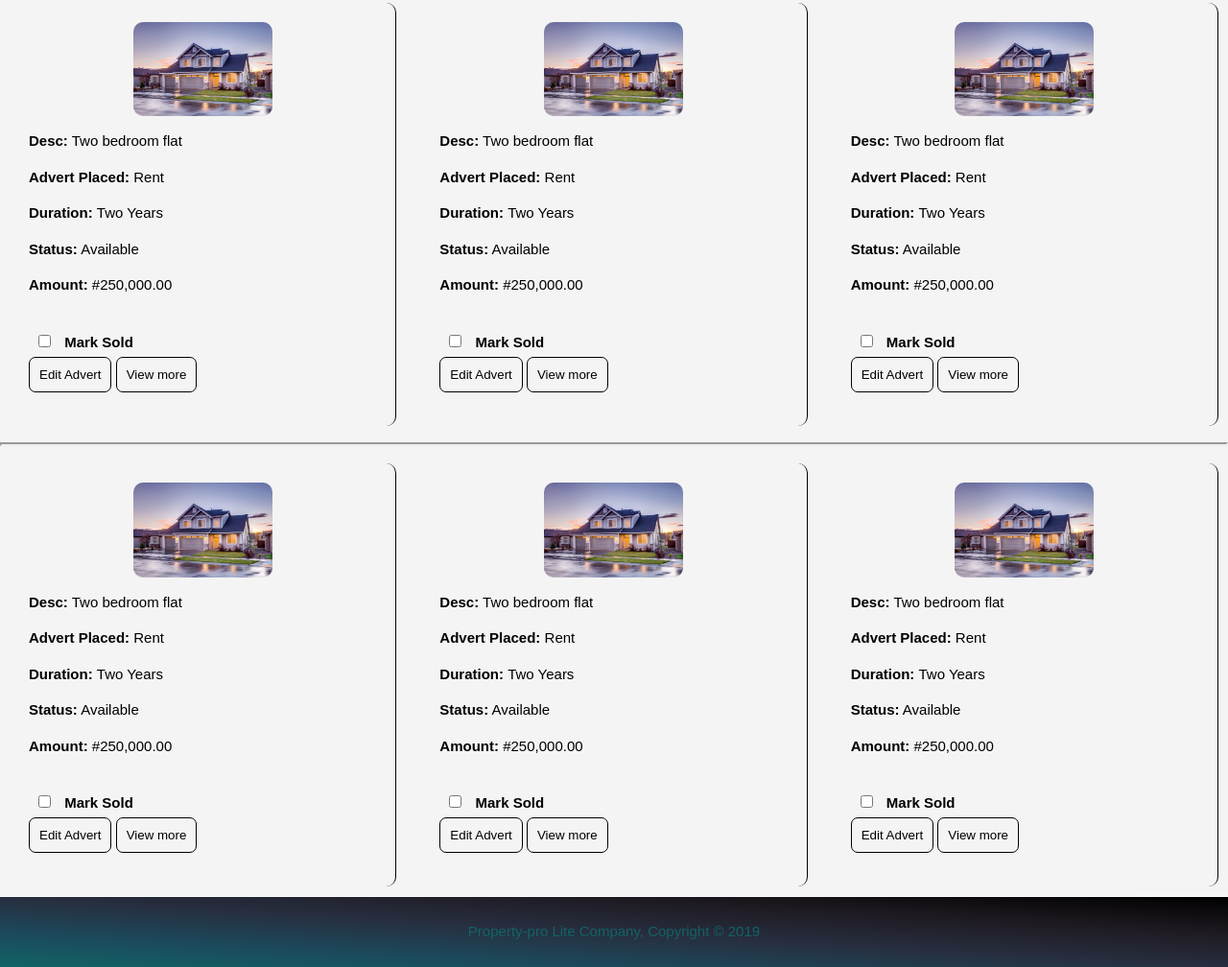
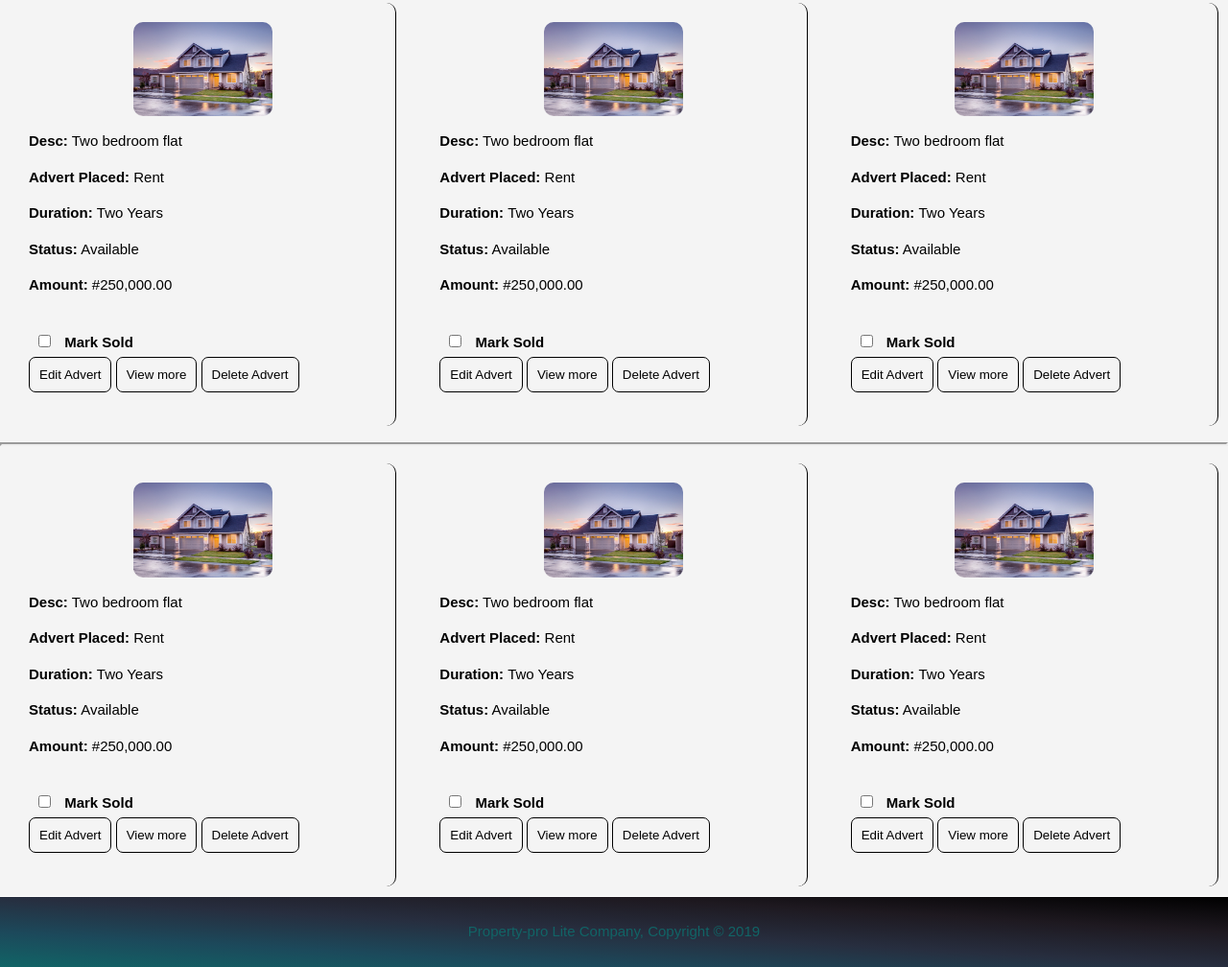
Before and after one commit to okafor-chidimma/propertyprolite, a plain HTML site: page UI/myadvert.html in a window 1280 px wide. Shown: the part 169-1177 px from the top of the page at 96% size. Drawn offline with Linux system fonts and the light colour scheme.

Commit message:
feature(Agent Property page):implement delete advert medium
* Make a PR to 'develop' branch

* Add a delete button to each property advert in the property advert list section in the agent dash board

[Finishes #166817403]

```diff
--- a/UI/myadvert.html
+++ b/UI/myadvert.html
@@ -106,6 +106,10 @@
                         </button>
 
                         <button class="button-property">View more</button>
+                        <button class="button-property">
+                            <a class="no-underline" href="">Delete Advert</a>
+
+                        </button>
                     </div>
 
                 </p>
@@ -150,6 +154,10 @@
                         </button>
 
                         <button class="button-property">View more</button>
+                        <button class="button-property">
+                            <a class="no-underline" href="">Delete Advert</a>
+
+                        </button>
                     </div>
 
                 </p>
@@ -194,6 +202,11 @@
                         </button>
 
                         <button class="button-property">View more</button>
+
+                        <button class="button-property">
+                            <a class="no-underline" href="">Delete Advert</a>
+
+                        </button>
                     </div>
 
                 </p>
@@ -243,6 +256,11 @@
                         </button>
 
                         <button class="button-property">View more</button>
+
+                        <button class="button-property">
+                            <a class="no-underline" href="">Delete Advert</a>
+
+                        </button>
                     </div>
 
                 </p>
@@ -288,6 +306,11 @@
                         </button>
 
                         <button class="button-property">View more</button>
+
+                        <button class="button-property">
+                            <a class="no-underline" href="">Delete Advert</a>
+
+                        </button>
                     </div>
 
                 </p>
@@ -332,6 +355,11 @@
                         </button>
 
                         <button class="button-property">View more</button>
+
+                        <button class="button-property">
+                            <a class="no-underline" href="">Delete Advert</a>
+
+                        </button>
                     </div>
 
                 </p>
```
